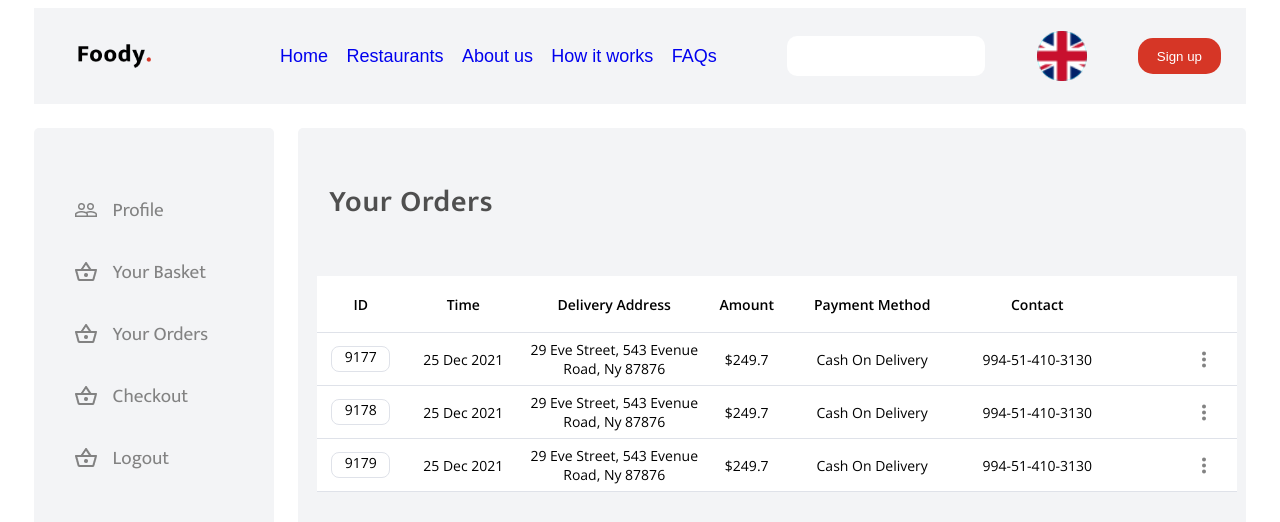
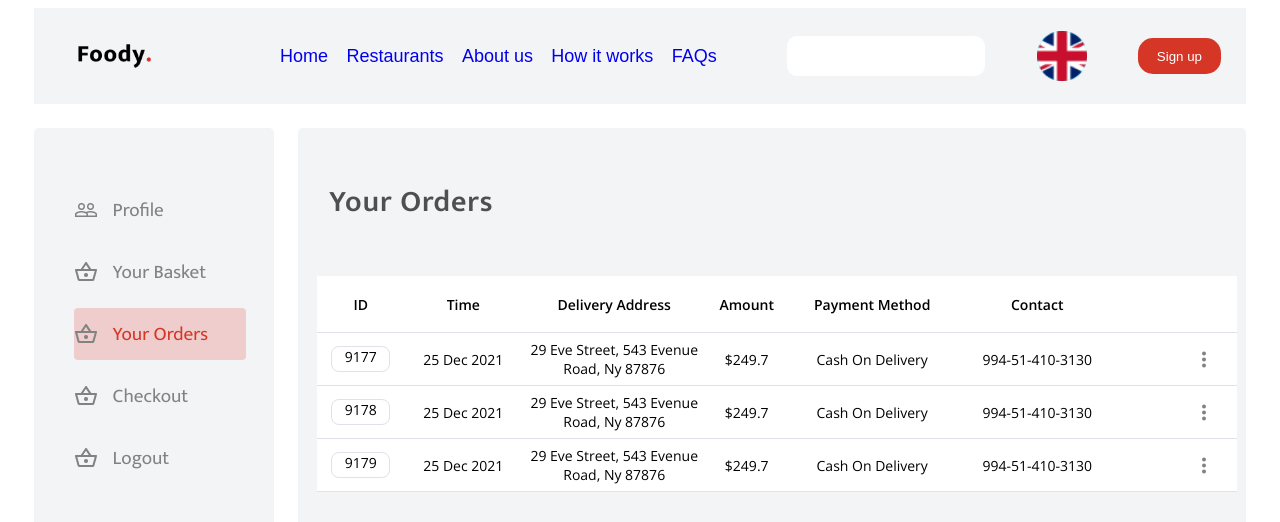
Before and after one commit to Rufat239/foody_client, a React (Create React App) app: page /ordersPage in a window 1280 px wide. Shown: the top 522 px of the page. Built offline with nearby package versions, Linux system fonts and the light colour scheme.

Commit message:
Added pathes to Sidebar

```diff
--- a/src/components/Sidebar/Sidebar.jsx
+++ b/src/components/Sidebar/Sidebar.jsx
@@ -12,11 +12,11 @@ function Sidebar() {
         <img src={people} className="profileImage" />
         <span>Profile</span>
       </NavLink>
-      <NavLink to='/yourBasket' className={({ isActive }) => isActive ? "sidebarList activeSidebar" : "sidebarList"}>
+      <NavLink to='/yourBasketPage' className={({ isActive }) => isActive ? "sidebarList activeSidebar" : "sidebarList"}>
         <img src={basket} alt="" />
         <span>Your Basket</span>
       </NavLink>
-      <NavLink to='/yourOrders' className={({ isActive }) => isActive ? "sidebarList activeSidebar" : "sidebarList"}>
+      <NavLink to='/ordersPage' className={({ isActive }) => isActive ? "sidebarList activeSidebar" : "sidebarList"}>
         <img src={basket} alt="" />
         <span>Your Orders</span>
       </NavLink>
```
